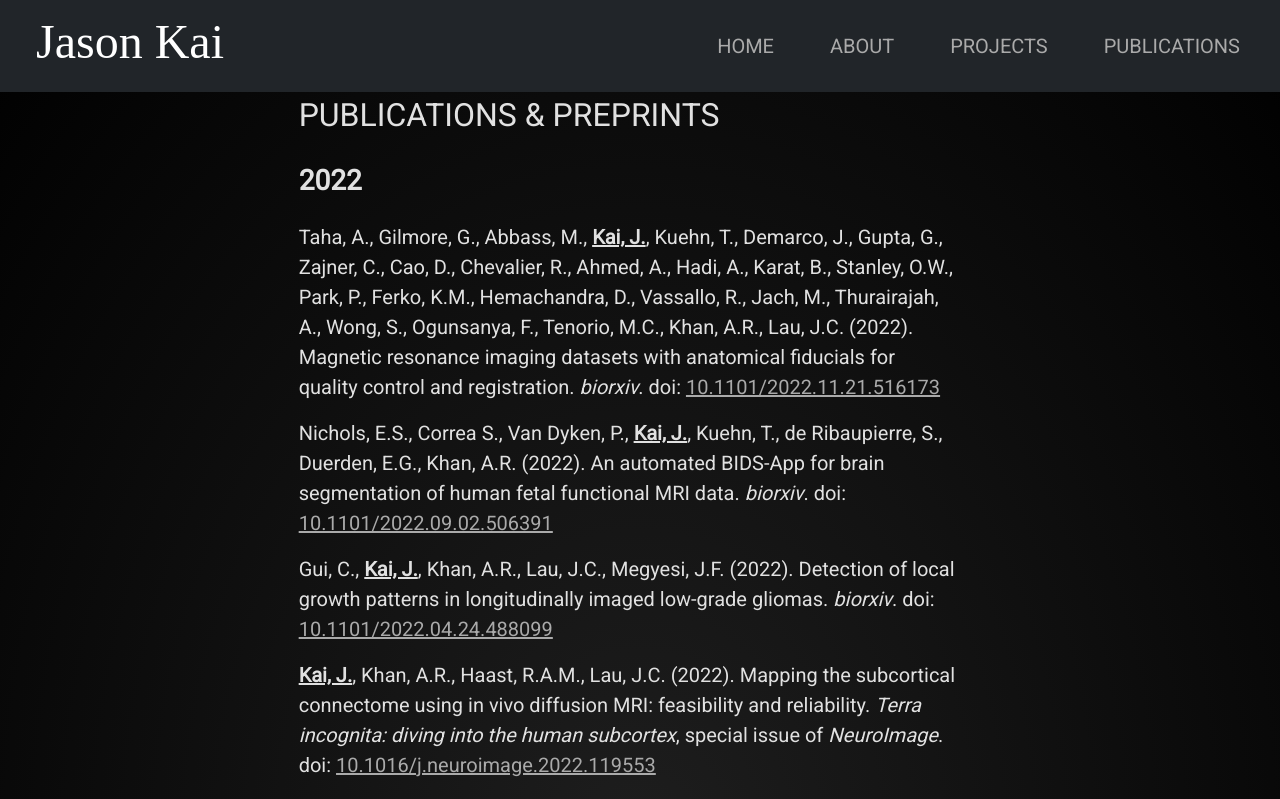
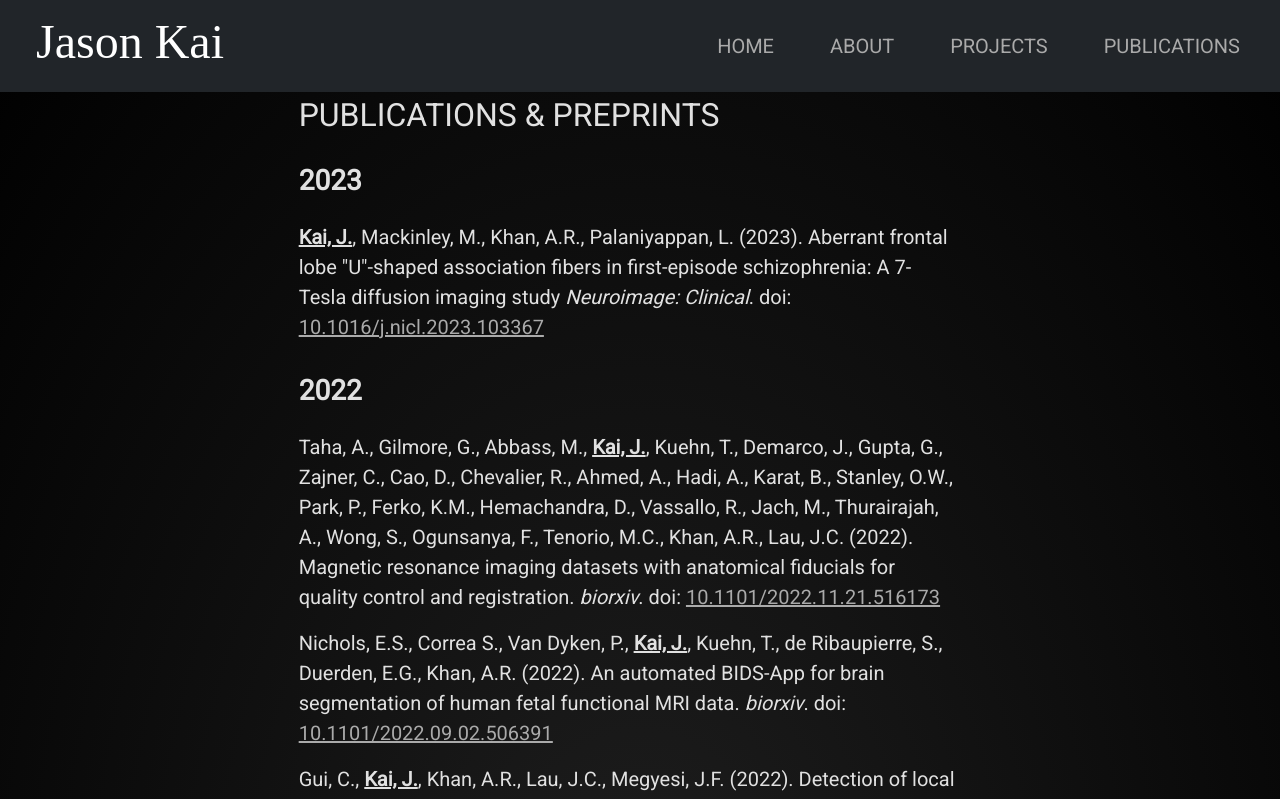
Before and after one commit to kaitj/kaitj.github.io, a Next.js app: page /publications in a window 1280 px wide. Shown: the top 799 px of the page. Built offline with nearby package versions, Linux system fonts and the light colour scheme; a web font is replaced by a local one.

Commit message:
update pubs

```diff
--- a/components/publications.tsx
+++ b/components/publications.tsx
@@ -8,6 +8,10 @@ export const Pubs = () => {
             <h2>Publications &amp; preprints</h2>
 
             <div className="row">
+                <h3 className={pubstyles.pubHeadings}>2023</h3>
+                <ul className={pubstyles.pubList}>
+                <li className={pubstyles.pubItems}><strong><u>Kai, J.</u></strong>, Mackinley, M., Khan, A.R., Palaniyappan, L. (2023). Aberrant frontal lobe "U"-shaped association fibers in first-episode schizophrenia: A 7-Tesla diffusion imaging study <em>Neuroimage: Clinical</em>. doi: <a className={pubstyles.pubLinks} href="https://doi.org/10.1016/j.nicl.2023.103367" target="_blank" rel="noreferrer">10.1016/j.nicl.2023.103367</a></li>
+                </ul>
                 <h3 className={pubstyles.pubHeadings}>2022</h3>
                 <ul className={pubstyles.pubList}>
                     <li className={pubstyles.pubItems}>Taha, A., Gilmore, G., Abbass, M., <strong><u>Kai, J.</u></strong>, Kuehn, T., Demarco, J., Gupta, G., Zajner, C., Cao, D., Chevalier, R., Ahmed, A., Hadi, A., Karat, B., Stanley, O.W., Park, P., Ferko, K.M., Hemachandra, D., Vassallo, R., Jach, M., Thurairajah, A., Wong, S., Ogunsanya, F., Tenorio, M.C., Khan, A.R., Lau, J.C. (2022). Magnetic resonance imaging datasets with anatomical fiducials for quality control and registration. <em>biorxiv</em>. doi: <a className={pubstyles.pubLinks} href="https://doi.org/10.1101/2022.11.21.516173" target="_blank" rel="noreferrer">10.1101/2022.11.21.516173</a></li>
```
